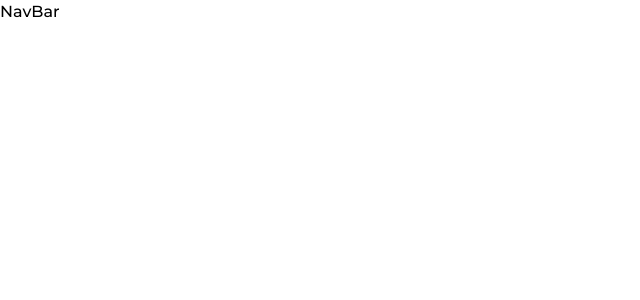
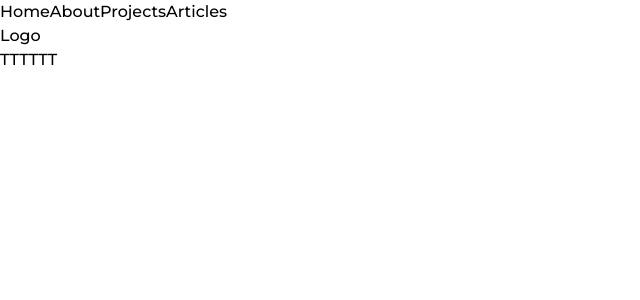
Before and after one commit to YM202c2100/tutorials, a Next.js app: page / in a window 1280 px wide. Shown: the top 300 px of the page, without its empty margins (0-640 px from the left). Built offline with nearby package versions, Linux system fonts and the light colour scheme.

Commit message:
[feat] ヘッダー内に仮のリンクを追加

```diff
--- a/app/components/NavBar.tsx
+++ b/app/components/NavBar.tsx
@@ -1,7 +1,26 @@
+import Link from "next/link"
 
 const NavBar:React.FC = () =>{
   return (
-    <header>NavBar</header>
+    <header>
+      <nav>
+        <Link href="/">Home</Link>
+        <Link href="/about">About</Link>
+        <Link href="/projects">Projects</Link>
+        <Link href="/articles">Articles</Link>
+      </nav>
+
+      <div>Logo</div>
+
+      <nav>
+        <Link href="/">T</Link>
+        <Link href="/">T</Link>
+        <Link href="/">T</Link>
+        <Link href="/">T</Link>
+        <Link href="/">T</Link>
+        <Link href="/">T</Link>
+      </nav>
+    </header>
   )
 }
 
```
